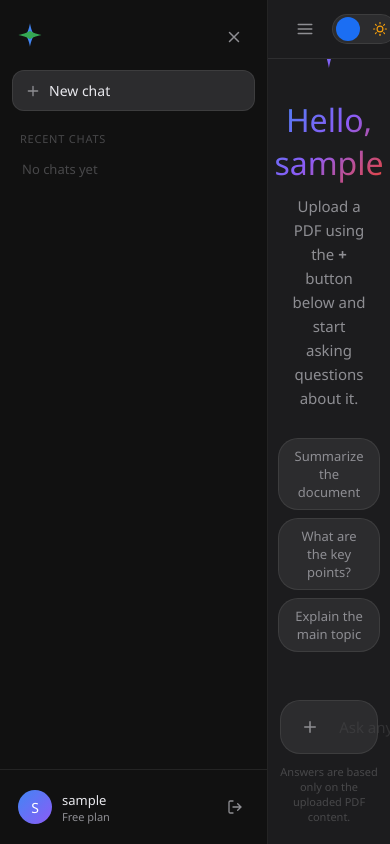
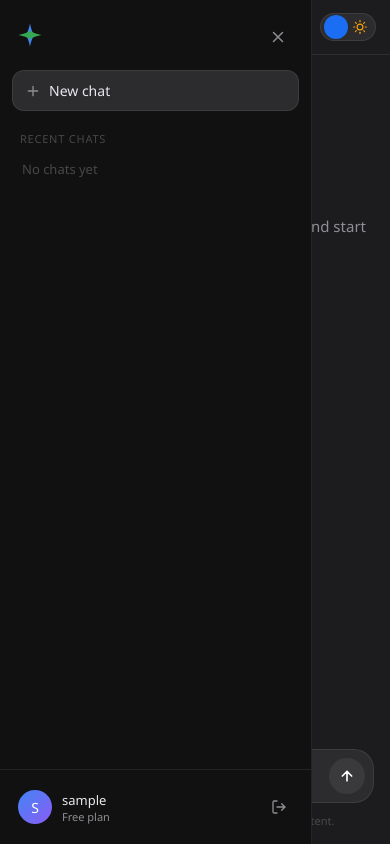
Before and after one commit to santhoshworkspace26/RAG-Powered-PDF-Chatbot, a Flask app: page / in a window 390 px wide. Run offline with Flask 3, Linux system fonts and the light colour scheme; the visitor is signed in with stand-in values (Sample User, id 1); data comes from the database, SQL or seed files in the repository; data that the repository does not hold is empty.

Commit message:
fix mobile responsive design

```diff
--- a/static/style.css
+++ b/static/style.css
@@ -485,3 +485,84 @@ body.light .toggle-thumb {
     color: var(--text-tertiary);
     margin-top: 10px;
 }
+/* ── Mobile Responsive ── */
+@media (max-width: 768px) {
+    :root {
+        --sidebar-w: 80vw;
+    }
+
+    body {
+        position: relative;
+    }
+
+    .sidebar {
+        position: fixed;
+        top: 0;
+        left: 0;
+        height: 100vh;
+        z-index: 100;
+        transform: translateX(0);
+        transition: transform 0.25s ease, opacity 0.2s ease;
+    }
+
+    .sidebar.collapsed {
+        width: 80vw;
+        opacity: 1;
+        transform: translateX(-100%);
+        border: none;
+    }
+
+    .main {
+        width: 100vw;
+        min-width: 0;
+    }
+
+    .main.full {
+        width: 100vw;
+    }
+
+    .msg {
+        padding: 12px 4%;
+    }
+
+    .bubble {
+        max-width: 90%;
+        font-size: 14px;
+    }
+
+    .input-area {
+        padding: 12px 4% 16px;
+    }
+
+    .welcome {
+        padding: 40px 16px 24px;
+    }
+
+    .welcome h1 {
+        font-size: 24px;
+    }
+
+    .suggestion-chips {
+        flex-direction: column;
+        align-items: center;
+    }
+
+    .chip {
+        width: 100%;
+        text-align: center;
+    }
+
+    .topbar {
+        padding: 10px 14px;
+    }
+
+    .pdf-pill {
+        font-size: 11px;
+        padding: 4px 8px;
+    }
+
+    .theme-toggle {
+        width: 56px;
+        height: 28px;
+    }
+}
```
